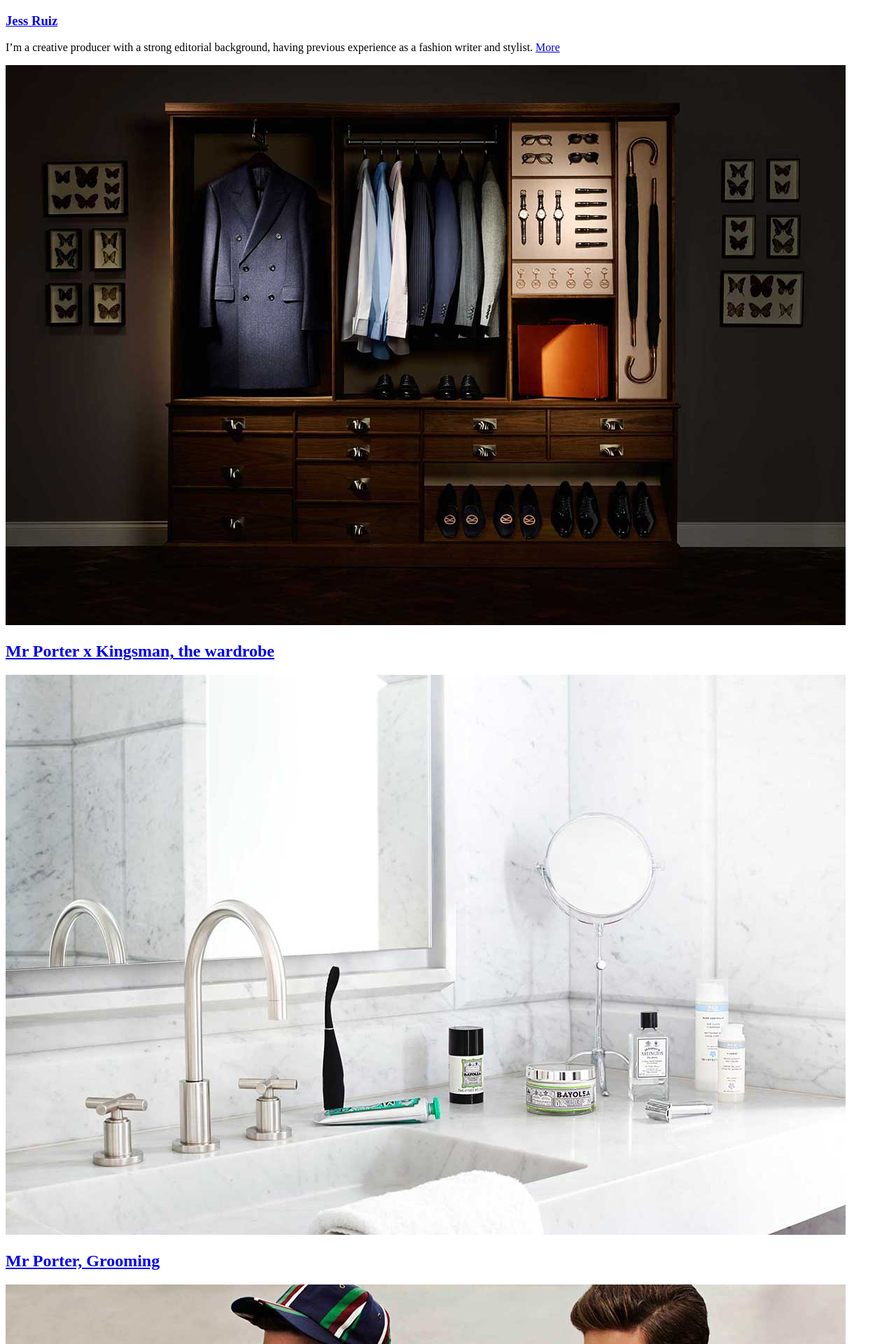
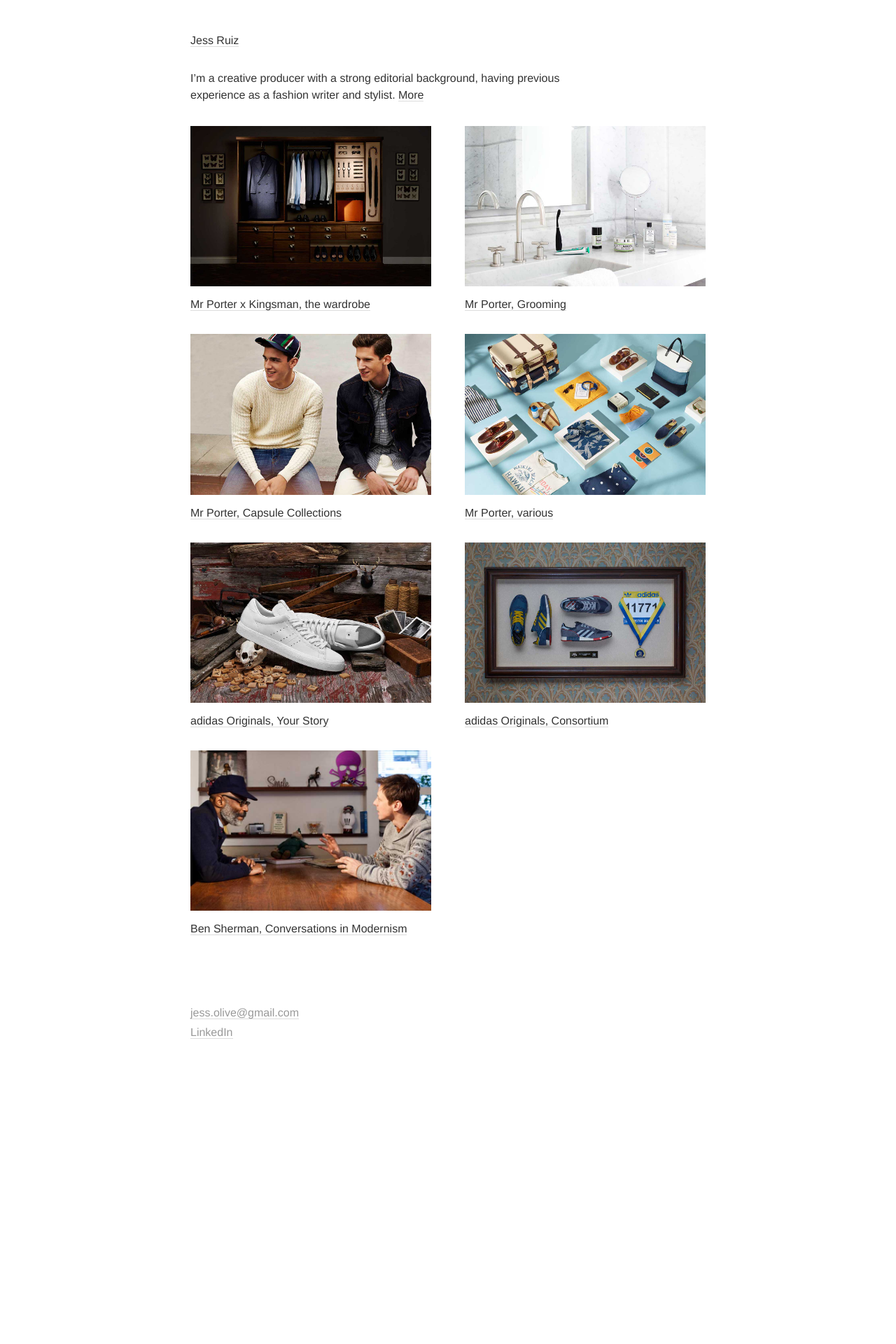
Before and after one commit to sampsonpete/jessruiz, a Jekyll site: the page built from index.html, in a window 1280 px wide. Shown: the top 1920 px of the page at 70% size. Built offline with Jekyll 4.4.1, drawn with Linux system fonts in a browser that asks for light colours; nearby versions of some CDN libraries; the list of posts is cut into pages by our own code; comment, search, counter and statistics services are not loaded; after the commit the page ends 1521 px from its top, so only the background shows below that.

```diff
--- a/_includes/head.html
+++ b/_includes/head.html
@@ -15,13 +15,13 @@
   <meta name="description" content="{{ site.tagline }}">
 
   <!-- CSS -->
-  <link rel="stylesheet" href="{{ site.baseurl }}public/styles/poole.css">
-  <link rel="stylesheet" href="{{ site.baseurl }}public/styles/syntax.css">
-  <link rel="stylesheet" href="{{ site.baseurl }}public/styles/jessruiz.css">
+  <link rel="stylesheet" href="{{ site.baseurl }}/public/styles/poole.css">
+  <link rel="stylesheet" href="{{ site.baseurl }}/public/styles/syntax.css">
+  <link rel="stylesheet" href="{{ site.baseurl }}/public/styles/jessruiz.css">
 
   <!-- Icons -->
-  <link rel="apple-touch-icon-precomposed" sizes="144x144" href="{{ site.baseurl }}public/apple-touch-icon-precomposed.png">
-  <link rel="shortcut icon" href="{{ site.baseurl }}public/favicon.ico">
+  <link rel="apple-touch-icon-precomposed" sizes="144x144" href="{{ site.baseurl }}/public/apple-touch-icon-precomposed.png">
+  <link rel="shortcut icon" href="{{ site.baseurl }}/public/favicon.ico">
 
   <!-- RSS -->
   <link rel="alternate" type="application/atom+xml" title="{{ site.title }}" href="{{ site.baseurl }}atom.xml">
--- a/_layouts/default.html
+++ b/_layouts/default.html
@@ -26,8 +26,8 @@
 
     <!-- Scripts -->
     <script src="https://ajax.googleapis.com/ajax/libs/jquery/2.1.3/jquery.min.js"></script>
-    <script src="{{ site.baseurl }}public/scripts/jquery.fitvids.js"></script>
-    <script src="{{ site.baseurl }}public/scripts/jessruiz.js"></script>
+    <script src="{{ site.baseurl }}/public/scripts/jquery.fitvids.js"></script>
+    <script src="{{ site.baseurl }}/public/scripts/jessruiz.js"></script>
 
   </body>
 </html>
```
